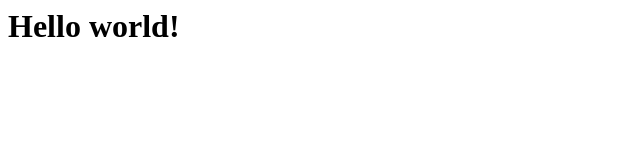
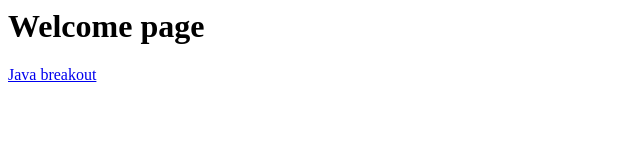
Before and after one commit to BryanRrs/bryanrrs.github.io, a plain HTML site: page index.html in a window 1280 px wide. Shown: the whole page, without its empty margins (0-640 px from the left). Drawn offline with Linux system fonts and the light colour scheme.

Commit message:
update index

```diff
--- a/index.html
+++ b/index.html
@@ -1 +1,2 @@
-<h1> Hello world!</h1>
+<h1> Welcome page</h1>
+<a href="https://bryanrrs.github.io/cc3002-breakout/"> Java breakout </a>
```
